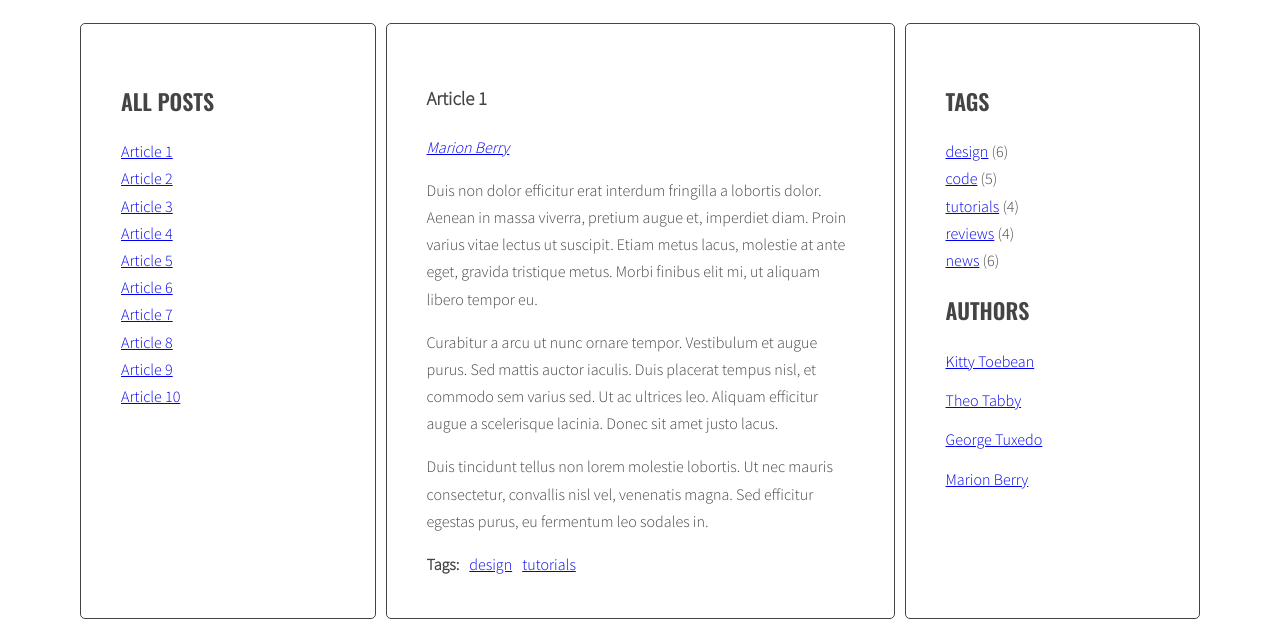
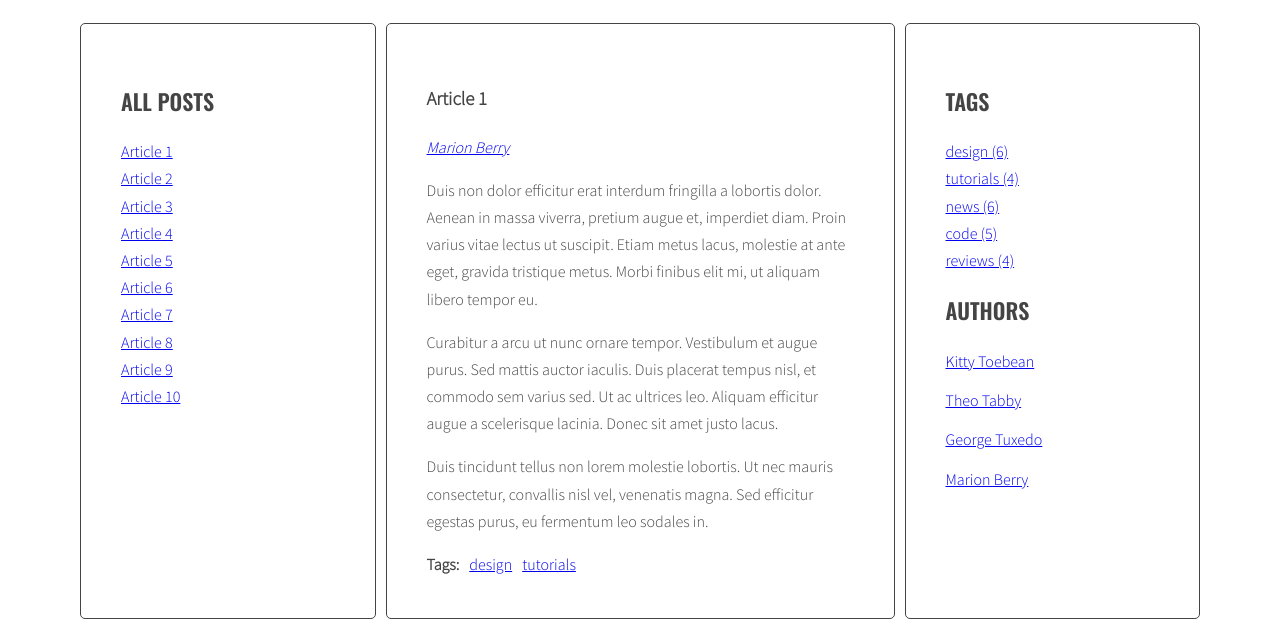
Before and after one commit to grzegorzmierzwa/javascript-blog, a website: page index.html in a window 1280 px wide. Shown: the part 220-847 px from the top of the page. Drawn offline with nearby package versions, Linux system fonts and the light colour scheme.

Commit message:
Add information about the number of tags

```diff
--- a/index.html
+++ b/index.html
@@ -238,11 +238,7 @@
                 <aside class="sidebar">
                     <h2 class="section-title">Tags</h2>
                     <ul class="list tags">
-                        <li><a href="#">design</a> <span>(6)</span></li>
-                        <li><a href="#">code</a> <span>(5)</span></li>
-                        <li><a href="#">tutorials</a> <span>(4)</span></li>
-                        <li><a href="#">reviews</a> <span>(4)</span></li>
-                        <li><a href="#">news</a> <span>(6)</span></li>
+
                     </ul>
                     <h2 class="section-title">Authors</h2>
                     <ul class="list authors">
--- a/js/script.js
+++ b/js/script.js
@@ -49,7 +49,8 @@ const optArticleSelector = '.post',
   optTitleSelector = '.post-title',
   optTitleListSelector = '.titles',
   optArticleTagsSelector = '.post-tags .list',
-  optArticleAuthorSelector = '.post-author';
+  optArticleAuthorSelector = '.post-author',
+  optTagsListSelector = ".tags.list";
 
 
 function generateTitleLinks(customSelector = '') {
@@ -108,57 +109,78 @@ generateTitleLinks();
 
 function generateTags(){
 
+  /* [NEW] create a new variable allTags with an empty object */
+  let allTags = {};
+
   /* [DONE] find all articles */
   const articles = document.querySelectorAll(optArticleSelector);
   // console.log('Test articles: ' + articles);
 
   /* [DONE] START LOOP: for every article: */
-
   for (let article of articles) {
     // console.log('Test Tags: ' + article);
 
     /* [DONE] find tags wrapper */
-
     const tagList = article.querySelector(optArticleTagsSelector);
     // console.log(tagList);
 
     /* [DONE] make html variable with empty string */
-
     let html = '';
 
     /* [DONE] get tags from data-tags attribute */
-
     const articleTags = article.getAttribute('data-tags');
     // console.log('Tags element:' + articleTags);
 
     /* [DONE] split tags into array */
-
     const articleTagsArray = articleTags.split(' ');
 
     /*[DONE] START LOOP: for each tag */
-
     for(let tag of articleTagsArray){
       // console.log(tag);
 
       /* [DONE] generate HTML of the link */
-
       const linkHTML = '<li><a href="#tag-' + tag + '">' + tag  + '</a></li>';
       // console.log('HTML element: ' + linkHTML);
 
       /* [DONE] add generated code to html variable */
-
       html = html + linkHTML;
 
+      /* [NEW] check if this link is NOT already in allTags */
+      if(!allTags.hasOwnProperty(tag)){
+        /* [NEW] add generated code to allTags object */
+        allTags[tag] = 1;
+      } else {
+        allTags[tag]++;
+      }
+      console.log(allTags);
+
       /* [DONE] END LOOP: for each tag */
-
     }
 
     /* [DONE] insert HTML of all the links into the tags wrapper */
-
     tagList.innerHTML = html;
 
   /* [DONE] END LOOP: for every article: */
   }
+
+  /* [NEW] find list of tags in right column */
+  const tagList = document.querySelector('.tags');
+
+  /* [NEW] create variable for all links HTML code */
+  let allTagsHTML = '';
+
+  /* [NEW] START LOOP: for each tag in allTags: */
+  for(let tag in allTags){
+
+    /* [NEW] generate code of a link and add it to allTagsHTML */
+    allTagsHTML += '<li><a href="#tag-' + tag + '">' + tag + ' (' + allTags[tag] + ') ' + '</a></li>';
+
+  /* [NEW] END LOOP: for each tag in allTags */
+  }
+
+  /* [NEW] add html from allTags to tagList */
+  tagList.innerHTML = allTagsHTML;
+  // console.log(allTags);
 }
 
 generateTags();
```
